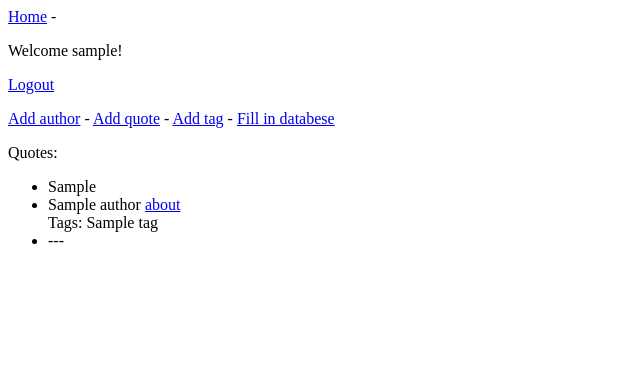
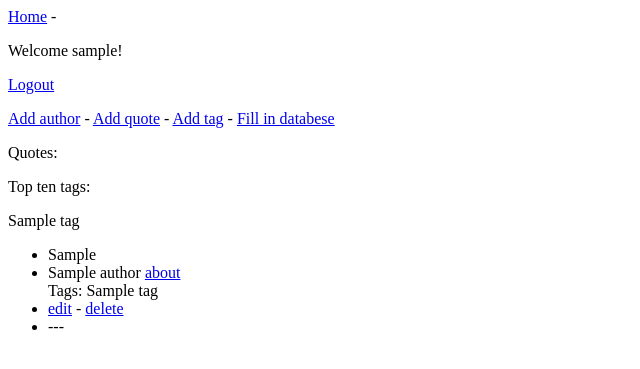
Before and after one commit to Szumapman/GoIT_h10_django, a Django app: template quotes_app/templates/quotes_app/index.html in a window 1280 px wide. Shown: the top 369 px of the page, without its empty margins (0-640 px from the left). Run offline with Django 5.2, Linux system fonts and the light colour scheme; the template is opened without the code that fills it: values that come from a table or form of the project are taken from there, others are empty; a user stored in the database is signed in; tables that the repository leaves empty hold one stand-in row (values such as "Sample post").

Commit message:
Update index.html

```diff
--- a/quotes_app/templates/quotes_app/index.html
+++ b/quotes_app/templates/quotes_app/index.html
@@ -3,8 +3,12 @@
 
 {% block content %}
   <p>Quotes:</p>
+  <p>Top ten tags:</p>
+  {% for tag in top_tags %}
+    <a>{{ tag.name }}</a>
+  {% endfor %}
   <ul>
-    {% for quote in quotes %}
+    {% for quote in page_obj %}
       <li>{{ quote.quote }}</li>
       <li>{{ quote.author }} <a href="{% url 'quotes_app:author' quote.author.id %}">about</a></li>
       <div>Tags:
@@ -12,9 +16,25 @@
         <a>{{ tag }}</a>
       {% endfor %}
       </div>
+      {% if user.is_authenticated%}
+      <li>
+        <a href="{% url 'quotes_app:edit_quote' quote.id %}">edit</a> -
+        <a href="{% url 'quotes_app:delete_quote' quote.id %}">delete</a>
+      </li>
+      {% endif %}
       <li> --- </li>
     {% empty %}
       <li>No quotes are available.</li>
       <li>Please add some quotes.</li>
     {% endfor %}
+
+    {% if page_obj.has_previous %}
+      <a href="?page=1">&laquo; First</a>
+      <a href="?page={{ page_obj.previous_page_number }}">Previous</a>
+    {% endif %}
+    {% if page_obj.has_next %}
+      <a href="?page={{ page_obj.next_page_number }}">Next</a>
+      <a href="?page={{ page_obj.paginator.num_pages }}">Last &raquo;</a>
+    {% endif %}
+
 {% endblock content %}
```
